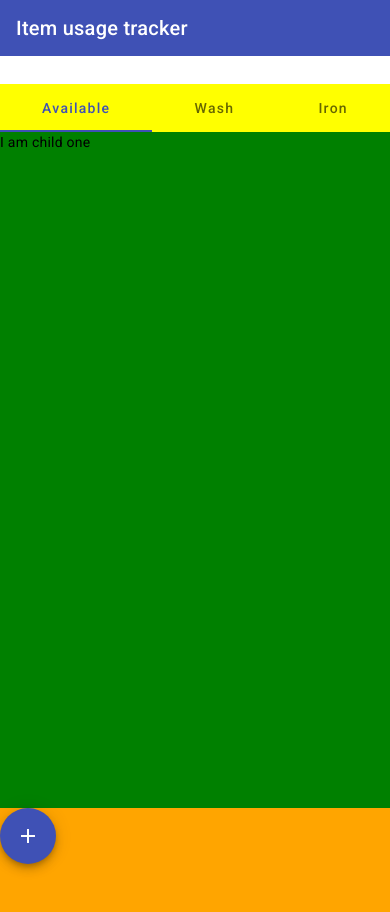
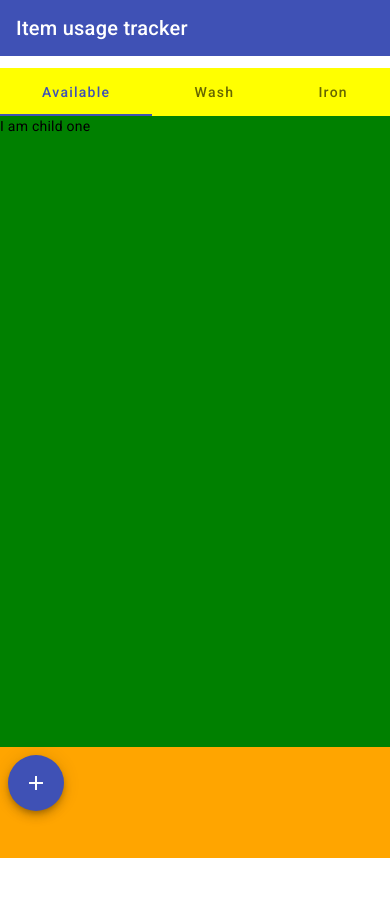
Before and after one commit to SampathKumar27896/item-usage-tracker-frontend, an Angular app: page / in a window 390 px wide. Shown: the top 912 px of the page. After the commit the page ends 858 px from the top, so only its background shows below. Built offline with nearby package versions, Linux system fonts and the light colour scheme.

Commit message:
CSS testing 1

```diff
--- a/src/app/item-tab-group/item-tab-group.component.scss
+++ b/src/app/item-tab-group/item-tab-group.component.scss
@@ -10,14 +10,15 @@ mat-card {
     display: flex;
     flex-direction: column;
     background-color: orange;
-    height: 100vh;
+    height: 88vh;
 }
 .child1 {
-    height: 80%;
+    height: 85%;
     background-color: green;
 }
 .child2 {
-    height: 20%;
+    padding: 0.5rem;
+    height: 15%;
 }
 // .demo {
 //     height: 100%;
--- a/src/styles.scss
+++ b/src/styles.scss
@@ -14,10 +14,10 @@ body { margin: 0; font-family: Inter, "Helvetica Neue", sans-serif; }
 }
 @media screen and (max-width: 720px) {
     header {
-        height: 10vh;
+        height: 8vh;
     }
     section {
-        height: 90vh;
+        height: 92vh;
         background-color: yellow;
     }
 }
```
